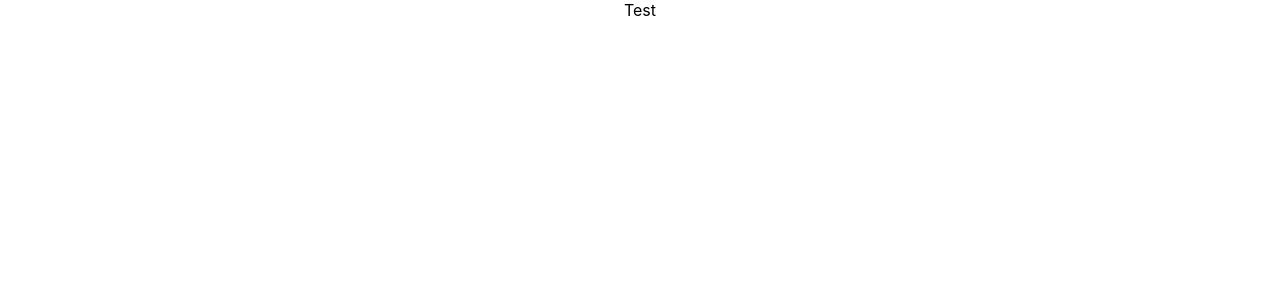
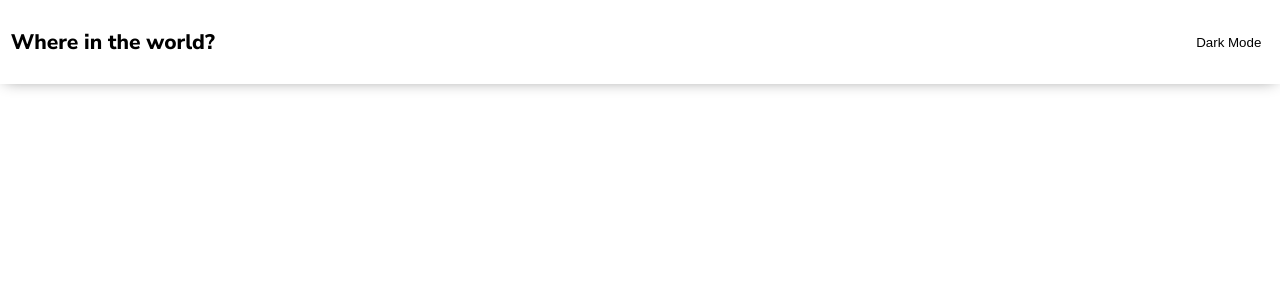
Before and after one commit to TheSylwio/countries-api-challenge, a React (Create React App) app: page / in a window 1280 px wide. Shown: the top 300 px of the page. Built offline with nearby package versions, Linux system fonts and the light colour scheme.

Commit message:
✨ Created Navbar

```diff
--- a/src/App.js
+++ b/src/App.js
@@ -1,10 +1,11 @@
 import React from 'react';
+import Navbar from "./components/Navbar";
 import './App.css';
 
 function App() {
   return (
     <div className="App">
-      Test
+      <Navbar/>
     </div>
   );
 }
--- /dev/null
+++ b/src/components/Navbar.css
@@ -0,0 +1,23 @@
+.navbar {
+  display: flex;
+  justify-content: space-between;
+  align-items: center;
+  padding: 8pt;
+  box-shadow: 0 1px 15px -5px gray;
+}
+
+.navbar__header {
+  font-weight: 800;
+}
+
+.navbar__button {
+  background: #FFFFFF;
+  height: 3em;
+  font-weight: 300;
+  border-color: transparent;
+  outline: 0;
+}
+
+.navbar__button:hover {
+  cursor: pointer;
+}
--- /dev/null
+++ b/src/components/Navbar.js
@@ -0,0 +1,16 @@
+import React from "react";
+import './Navbar.css';
+
+function Navbar() {
+  return(
+    <nav className='navbar'>
+      <h1 className='navbar__header'>Where in the world?</h1>
+      <button className='navbar__button'>
+        {/* TODO: Insert Icon */}
+        Dark Mode
+      </button>
+    </nav>
+  );
+}
+
+export default Navbar;
--- a/src/index.css
+++ b/src/index.css
@@ -1,13 +1,10 @@
-body {
-  margin: 0;
-  font-family: -apple-system, BlinkMacSystemFont, 'Segoe UI', 'Roboto', 'Oxygen',
-    'Ubuntu', 'Cantarell', 'Fira Sans', 'Droid Sans', 'Helvetica Neue',
-    sans-serif;
-  -webkit-font-smoothing: antialiased;
-  -moz-osx-font-smoothing: grayscale;
+* {
+  box-sizing: border-box;
 }
 
-code {
-  font-family: source-code-pro, Menlo, Monaco, Consolas, 'Courier New',
-    monospace;
+html, body {
+  font-family: 'Nunito Sans', sans-serif;
+  font-size: 14px;
+  padding: 0;
+  margin: 0;
 }
```
